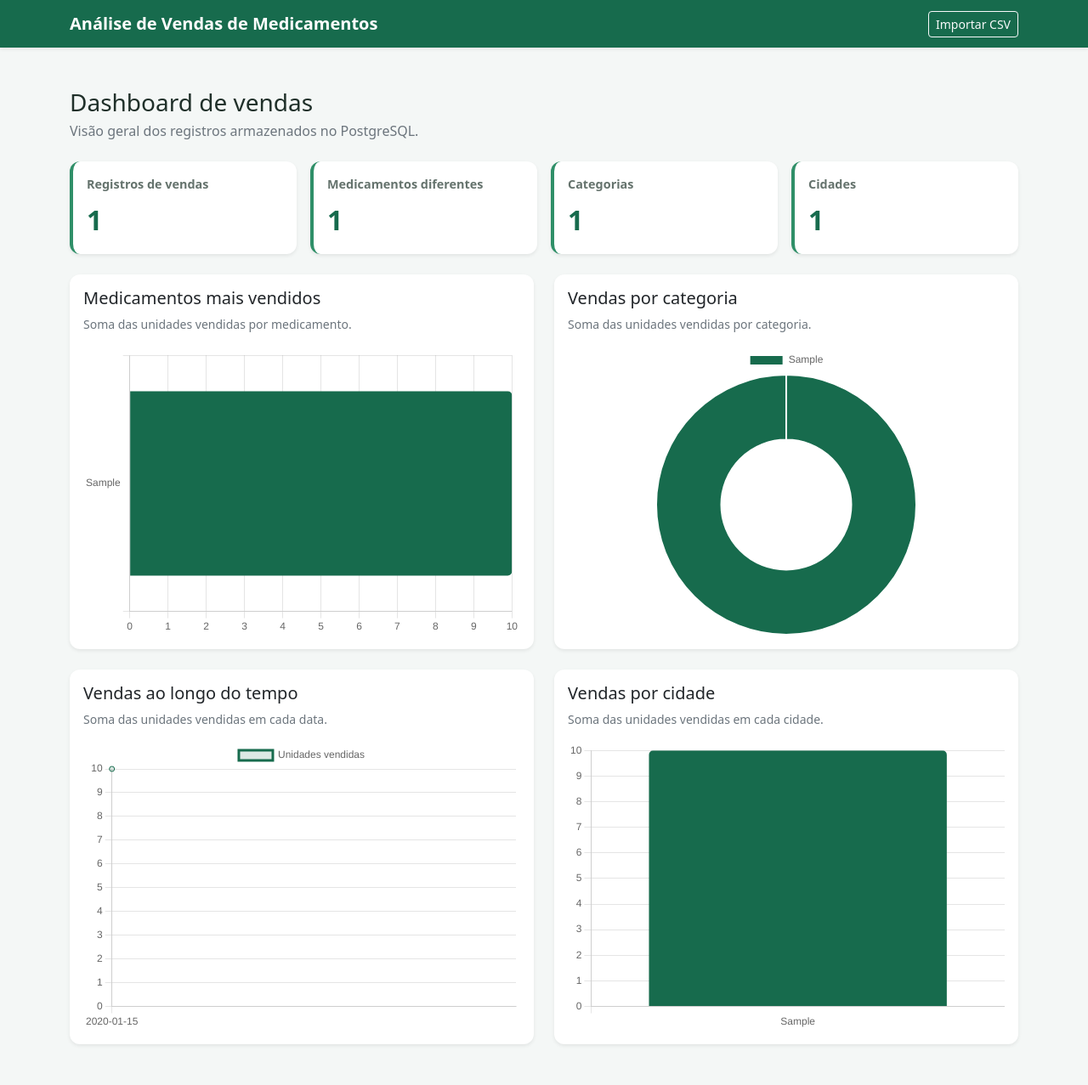
After one commit to Leandrodequadrab/tcc-analise-medicamentos, a Flask app: page /dashboard in a window 1280 px wide. The commit adds this page. Shown: the whole page at 85% size. Run offline with Flask 3, Linux system fonts and the light colour scheme; tables that the repository leaves empty hold one stand-in row (values such as "Sample post"); parts of the project's set-up code (start-up, migrations or seed data) failed here and were passed over; some libraries are stand-ins or nearby versions.

Commit message:
Etapa 7 - Dash

```diff
--- a/TCC/app.py
+++ b/TCC/app.py
@@ -7,6 +7,7 @@ from sqlalchemy import URL, text
 from sqlalchemy.exc import SQLAlchemyError
 
 from database import db, inicializar_banco
+from utils.dashboard import obter_dados_dashboard
 from utils.importar_csv import ErroValidacaoCSV, importar_vendas_csv
 
 
@@ -41,6 +42,16 @@ inicializar_banco(app)
 @app.route("/")
 def index():
     return render_template("index.html")
+
+
+@app.route("/dashboard")
+def dashboard():
+    dados = obter_dados_dashboard()
+    return render_template(
+        "dashboard.html",
+        indicadores=dados["indicadores"],
+        graficos=dados["graficos"],
+    )
 
 
 @app.post("/importar")
--- /dev/null
+++ b/TCC/static/css/dashboard.css
@@ -0,0 +1,44 @@
+:root {
+    --verde-principal: #176b4d;
+    --verde-secundario: #2f8f68;
+    --fundo: #f4f7f6;
+    --texto-secundario: #65736d;
+}
+
+body {
+    min-height: 100vh;
+    background-color: var(--fundo);
+    color: #20302a;
+}
+
+.navbar {
+    background-color: var(--verde-principal);
+}
+
+.indicador-card,
+.chart-card {
+    border-radius: 12px;
+}
+
+.indicador-card {
+    border-left: 4px solid var(--verde-secundario) !important;
+}
+
+.indicador-titulo {
+    margin-bottom: 8px;
+    color: var(--texto-secundario);
+    font-size: 0.9rem;
+    font-weight: 600;
+}
+
+.indicador-valor {
+    margin: 0;
+    color: var(--verde-principal);
+    font-size: 2rem;
+    font-weight: 700;
+}
+
+.chart-container {
+    position: relative;
+    height: 340px;
+}
--- a/TCC/static/css/style.css
+++ b/TCC/static/css/style.css
@@ -62,3 +62,8 @@ button:hover {
     color: #52606d;
     font-size: 0.9rem;
 }
+
+.link-dashboard {
+    color: #176b4d;
+    font-weight: 700;
+}
--- /dev/null
+++ b/TCC/static/js/dashboard.js
@@ -0,0 +1,102 @@
+const dadosDashboard = JSON.parse(
+    document.getElementById("dashboard-data").textContent
+);
+
+const paleta = [
+    "#176b4d",
+    "#2f8f68",
+    "#53a77f",
+    "#76b99a",
+    "#99cbb5",
+    "#3f6f8f",
+    "#6c79a8",
+    "#9a7caf",
+];
+
+function obterCores(quantidade) {
+    return Array.from(
+        { length: quantidade },
+        (_, indice) => paleta[indice % paleta.length]
+    );
+}
+
+function criarGraficoBarras(elemento, serie, opcoesExtras = {}) {
+    return new Chart(document.getElementById(elemento), {
+        type: "bar",
+        data: {
+            labels: serie.labels,
+            datasets: [{
+                label: "Unidades vendidas",
+                data: serie.valores,
+                backgroundColor: obterCores(serie.valores.length),
+                borderRadius: 5,
+            }],
+        },
+        options: {
+            responsive: true,
+            maintainAspectRatio: false,
+            plugins: {
+                legend: { display: false },
+            },
+            scales: {
+                y: {
+                    beginAtZero: true,
+                    ticks: { precision: 0 },
+                },
+            },
+            ...opcoesExtras,
+        },
+    });
+}
+
+criarGraficoBarras(
+    "grafico-medicamentos",
+    dadosDashboard.medicamentos,
+    {
+        indexAxis: "y",
+        scales: {
+            x: { beginAtZero: true, ticks: { precision: 0 } },
+        },
+    }
+);
+
+new Chart(document.getElementById("grafico-categorias"), {
+    type: "doughnut",
+    data: {
+        labels: dadosDashboard.categorias.labels,
+        datasets: [{
+            label: "Unidades vendidas",
+            data: dadosDashboard.categorias.valores,
+            backgroundColor: obterCores(dadosDashboard.categorias.valores.length),
+            borderWidth: 2,
+        }],
+    },
+    options: {
+        responsive: true,
+        maintainAspectRatio: false,
+    },
+});
+
+new Chart(document.getElementById("grafico-tempo"), {
+    type: "line",
+    data: {
+        labels: dadosDashboard.tempo.labels,
+        datasets: [{
+            label: "Unidades vendidas",
+            data: dadosDashboard.tempo.valores,
+            borderColor: "#176b4d",
+            backgroundColor: "rgb(23 107 77 / 15%)",
+            fill: true,
+            tension: 0.25,
+        }],
+    },
+    options: {
+        responsive: true,
+        maintainAspectRatio: false,
+        scales: {
+            y: { beginAtZero: true, ticks: { precision: 0 } },
+        },
+    },
+});
+
+criarGraficoBarras("grafico-cidades", dadosDashboard.cidades);
--- /dev/null
+++ b/TCC/templates/dashboard.html
@@ -0,0 +1,128 @@
+<!DOCTYPE html>
+<html lang="pt-BR">
+<head>
+    <meta charset="UTF-8">
+    <meta name="viewport" content="width=device-width, initial-scale=1.0">
+    <title>Dashboard de Vendas</title>
+    <link
+        href="https://cdn.jsdelivr.net/npm/bootstrap@5.3.8/dist/css/bootstrap.min.css"
+        rel="stylesheet"
+        integrity="sha384-sRIl4kxILFvY47J16cr9ZwB07vP4J8+LH7qKQnuqkuIAvNWLzeN8tE5YBujZqJLB"
+        crossorigin="anonymous"
+    >
+    <link rel="stylesheet" href="{{ url_for('static', filename='css/dashboard.css') }}">
+</head>
+<body>
+    <nav class="navbar navbar-dark shadow-sm">
+        <div class="container">
+            <a class="navbar-brand fw-semibold" href="{{ url_for('dashboard') }}">
+                Análise de Vendas de Medicamentos
+            </a>
+            <a class="btn btn-outline-light btn-sm" href="{{ url_for('index') }}">
+                Importar CSV
+            </a>
+        </div>
+    </nav>
+
+    <main class="container py-4 py-lg-5">
+        <div class="mb-4">
+            <h1 class="h3 mb-1">Dashboard de vendas</h1>
+            <p class="text-secondary mb-0">
+                Visão geral dos registros armazenados no PostgreSQL.
+            </p>
+        </div>
+
+        {% if indicadores.total_registros == 0 %}
+            <div class="alert alert-info" role="alert">
+                Ainda não existem vendas cadastradas. Importe um CSV para alimentar o dashboard.
+            </div>
+        {% endif %}
+
+        <section class="row g-3 mb-4" aria-label="Indicadores gerais">
+            <div class="col-12 col-sm-6 col-xl-3">
+                <article class="card indicador-card h-100 border-0 shadow-sm">
+                    <div class="card-body">
+                        <p class="indicador-titulo">Registros de vendas</p>
+                        <p class="indicador-valor">{{ indicadores.total_registros }}</p>
+                    </div>
+                </article>
+            </div>
+            <div class="col-12 col-sm-6 col-xl-3">
+                <article class="card indicador-card h-100 border-0 shadow-sm">
+                    <div class="card-body">
+                        <p class="indicador-titulo">Medicamentos diferentes</p>
+                        <p class="indicador-valor">{{ indicadores.medicamentos }}</p>
+                    </div>
+                </article>
+            </div>
+            <div class="col-12 col-sm-6 col-xl-3">
+                <article class="card indicador-card h-100 border-0 shadow-sm">
+                    <div class="card-body">
+                        <p class="indicador-titulo">Categorias</p>
+                        <p class="indicador-valor">{{ indicadores.categorias }}</p>
+                    </div>
+                </article>
+            </div>
+            <div class="col-12 col-sm-6 col-xl-3">
+                <article class="card indicador-card h-100 border-0 shadow-sm">
+                    <div class="card-body">
+                        <p class="indicador-titulo">Cidades</p>
+                        <p class="indicador-valor">{{ indicadores.cidades }}</p>
+                    </div>
+                </article>
+            </div>
+        </section>
+
+        <section class="row g-4" aria-label="Gráficos de vendas">
+            <div class="col-12 col-xl-6">
+                <article class="card chart-card h-100 border-0 shadow-sm">
+                    <div class="card-body">
+                        <h2 class="h5">Medicamentos mais vendidos</h2>
+                        <p class="text-secondary small">Soma das unidades vendidas por medicamento.</p>
+                        <div class="chart-container">
+                            <canvas id="grafico-medicamentos"></canvas>
+                        </div>
+                    </div>
+                </article>
+            </div>
+            <div class="col-12 col-xl-6">
+                <article class="card chart-card h-100 border-0 shadow-sm">
+                    <div class="card-body">
+                        <h2 class="h5">Vendas por categoria</h2>
+                        <p class="text-secondary small">Soma das unidades vendidas por categoria.</p>
+                        <div class="chart-container">
+                            <canvas id="grafico-categorias"></canvas>
+                        </div>
+                    </div>
+                </article>
+            </div>
+            <div class="col-12 col-xl-6">
+                <article class="card chart-card h-100 border-0 shadow-sm">
+                    <div class="card-body">
+                        <h2 class="h5">Vendas ao longo do tempo</h2>
+                        <p class="text-secondary small">Soma das unidades vendidas em cada data.</p>
+                        <div class="chart-container">
+                            <canvas id="grafico-tempo"></canvas>
+                        </div>
+                    </div>
+                </article>
+            </div>
+            <div class="col-12 col-xl-6">
+                <article class="card chart-card h-100 border-0 shadow-sm">
+                    <div class="card-body">
+                        <h2 class="h5">Vendas por cidade</h2>
+                        <p class="text-secondary small">Soma das unidades vendidas em cada cidade.</p>
+                        <div class="chart-container">
+                            <canvas id="grafico-cidades"></canvas>
+                        </div>
+                    </div>
+                </article>
+            </div>
+        </section>
+    </main>
+
+    <script id="dashboard-data" type="application/json">{{ graficos | tojson }}</script>
+    <script src="https://cdn.jsdelivr.net/npm/chart.js@4.5.1/dist/chart.umd.min.js"></script>
+    <script src="{{ url_for('static', filename='js/dashboard.js') }}"></script>
+</body>
+</html>
--- a/TCC/templates/index.html
+++ b/TCC/templates/index.html
@@ -28,6 +28,8 @@
         <p class="ajuda">
             Colunas obrigatórias: data, medicamento, categoria, quantidade, cidade e prescricao.
         </p>
+
+        <a class="link-dashboard" href="{{ url_for('dashboard') }}">Ver dashboard</a>
     </main>
 </body>
 </html>
```
Also changed, not shown: TCC/utils/dashboard.py (added, +97 -0 lines).
